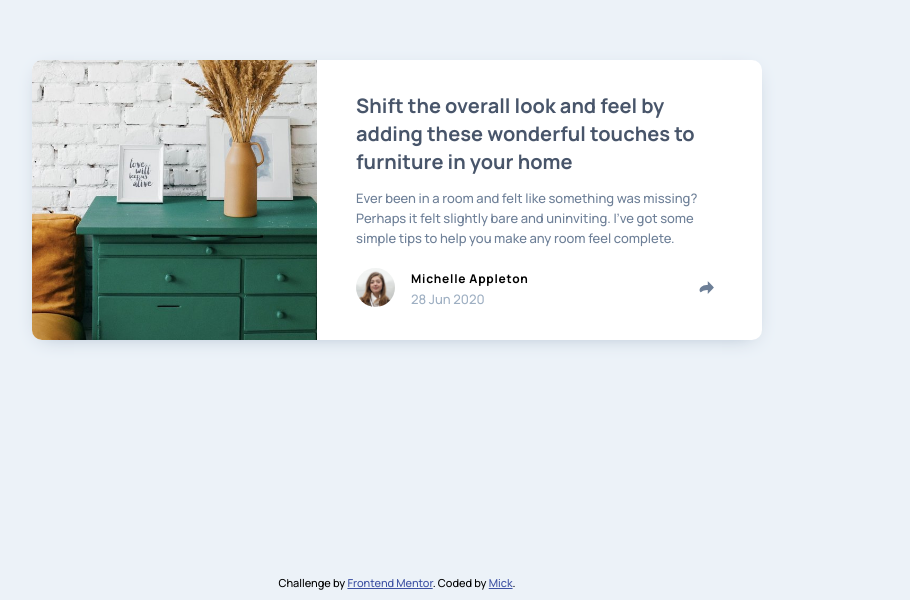
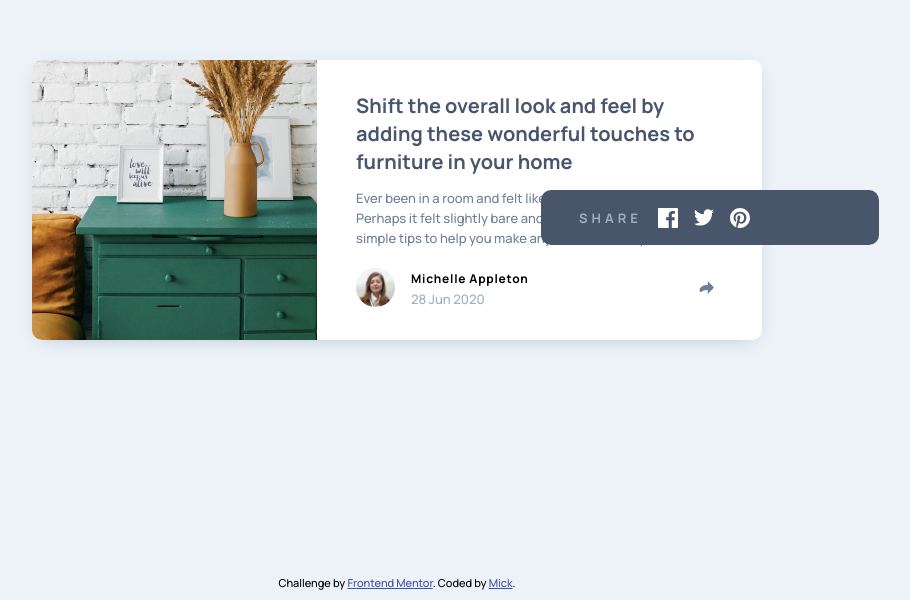
Before and after one commit to Mick-2097/article-preview, a plain HTML site: page index.html in a window 1280 px wide. Shown: the part 200-800 px from the top of the page, without its empty margins (243-1153 px from the left). Drawn offline with Linux system fonts and the light colour scheme.

Commit message:
fixed hover effects2

```diff
--- a/style.css
+++ b/style.css
@@ -123,7 +123,7 @@ h2 {
     height: 65px;
     align-items: center;
     padding: 0 32px;
-    transform: translateY(65px) translateX(-32px);
+    transform: translateY(-65px) translateX(-32px);
     border-bottom-left-radius: 10px;
     border-bottom-right-radius: 10px;
     opacity: 0;
@@ -192,6 +192,7 @@ h2 {
         padding: 0 38px;
         height: 55px;
         transform: translateY(130px) translateX(117px);
+        opacity: 1;
     }
     .share::after {
         content: '';
@@ -204,6 +205,8 @@ h2 {
         transition: opacity 1s;
     }
 }
+
+
 .attribution {
     position: absolute;
     font-size: 11px;
```
